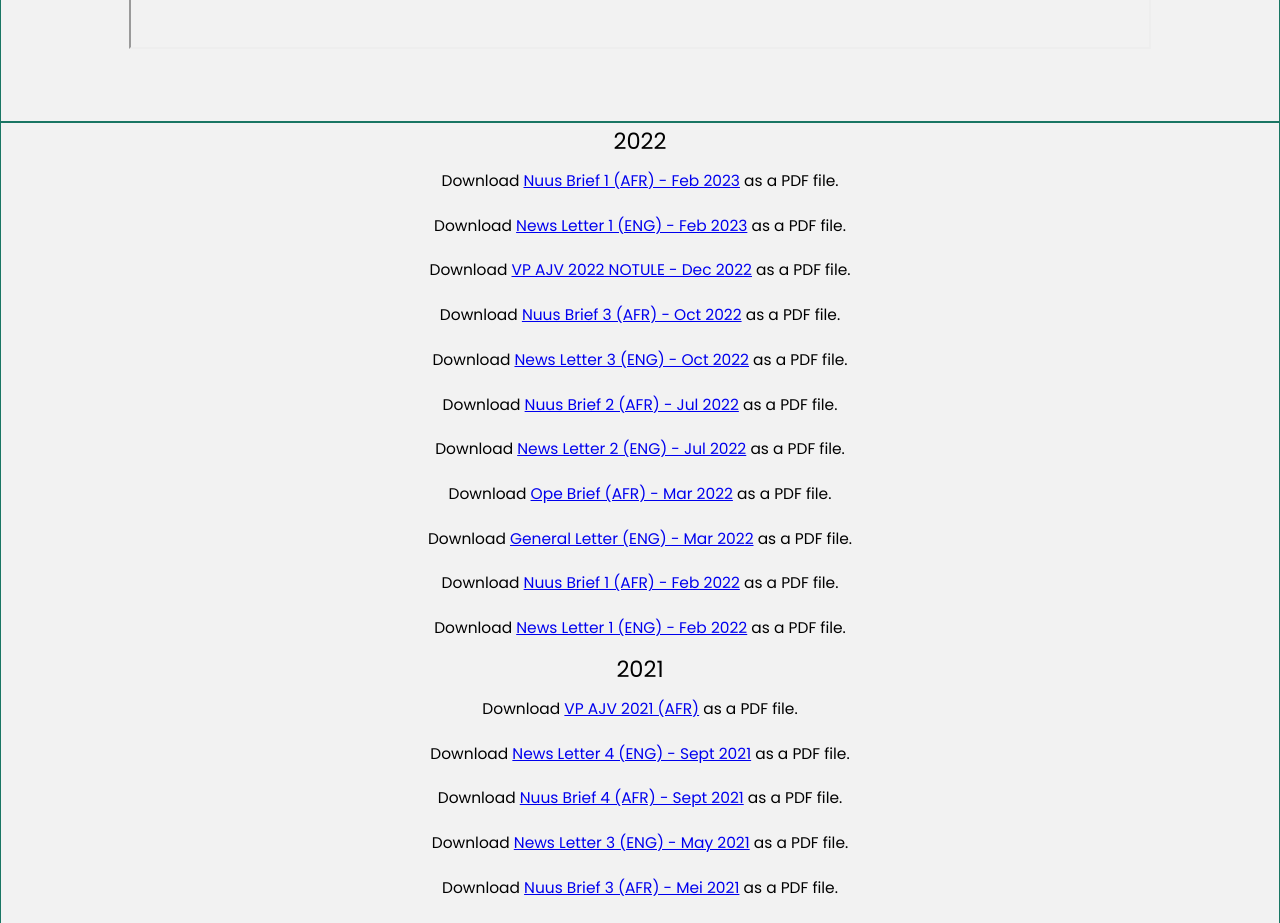
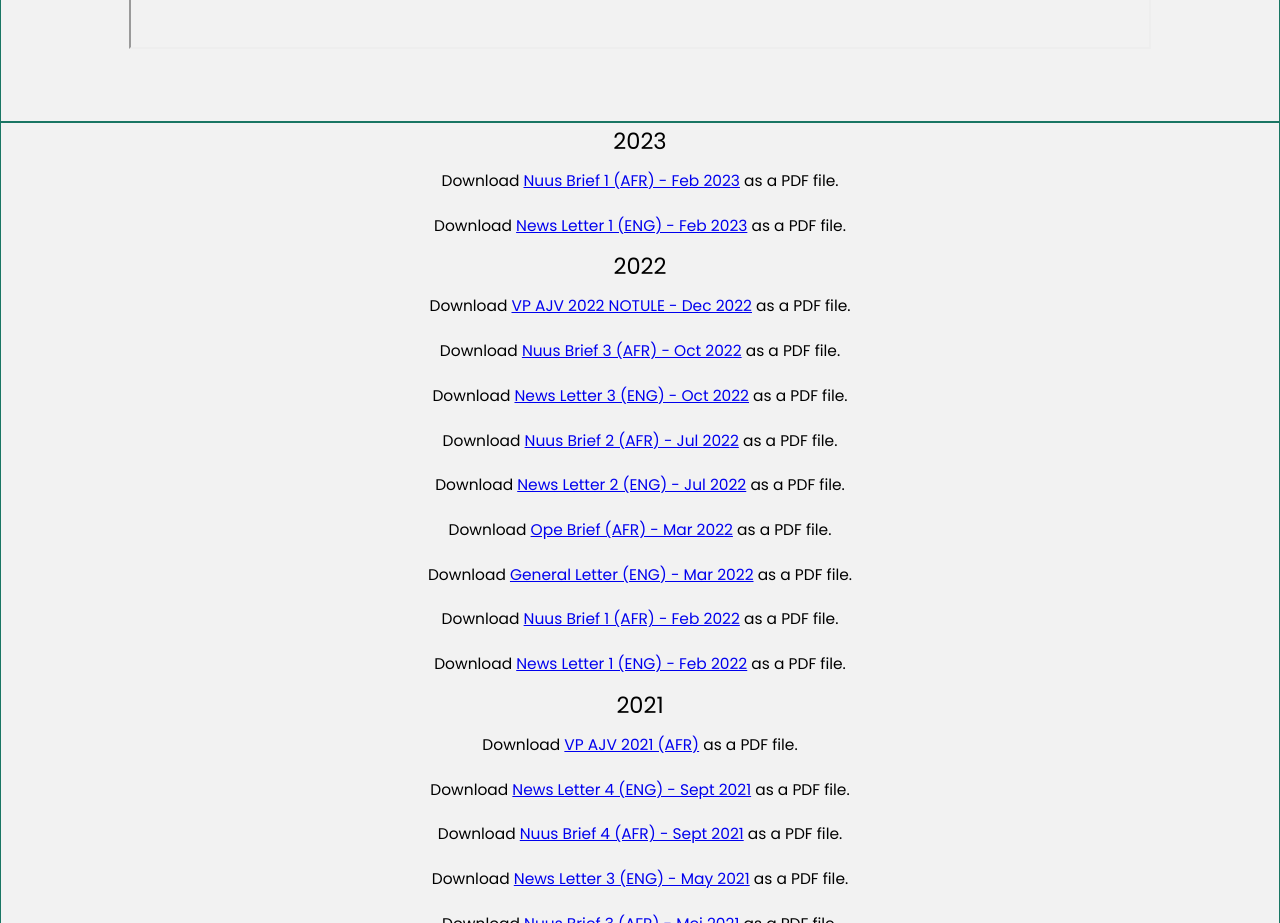
Before and after one commit to Defender0345/VPHomeOwners, a Vue app: page /news in a window 1280 px wide. Shown: the part 800-1723 px from the top of the page. Built offline with nearby package versions, Linux system fonts and the light colour scheme.

Commit message:
Fixed news letter heading mistake

```diff
--- a/src/views/NewsView.vue
+++ b/src/views/NewsView.vue
@@ -15,7 +15,7 @@
     </div>
   </section>
   <section class="pdf-history" style="text-align: center">
-    <h2>2022</h2>
+    <h2>2023</h2>
     <p>
       Download
       <a href="../pdf/NuusBrief/Nuusbrief1VPHEVFeb2023.pdf"
@@ -30,6 +30,7 @@
       >
       as a PDF file.
     </p>
+    <h2>2022</h2>
     <p>
       Download
       <a href="../pdf/NuusBrief/VPAJV2022NOTULE.pdf"
```
